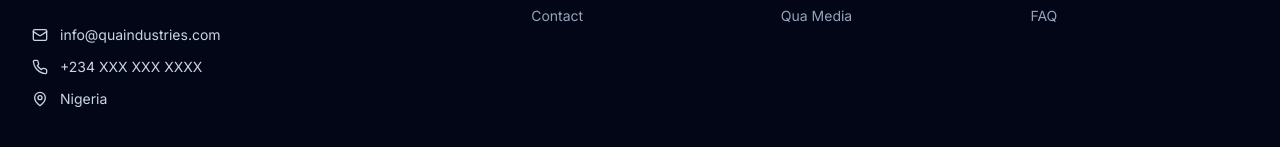
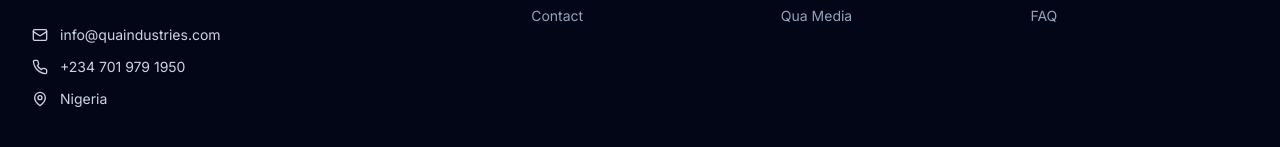
Before and after one commit to MichaelOputa/Qua-Industries, a React (Vite) app: page /contact in a window 1280 px wide. Shown: the part 1641-1788 px from the top of the page. Built offline with nearby package versions, Linux system fonts and the light colour scheme.

Commit message:
Qua Industries

```diff
--- a/src/components/Footer.tsx
+++ b/src/components/Footer.tsx
@@ -47,9 +47,9 @@ export default function Footer() {
                 <Mail size={16} />
                 info@quaindustries.com
               </a>
-              <a href="tel:+234XXXXXXXXXX" className="flex items-center gap-3 text-navy-300 hover:text-primary-400 transition-colors text-sm">
+              <a href="tel:+2347019791950" className="flex items-center gap-3 text-navy-300 hover:text-primary-400 transition-colors text-sm">
                 <Phone size={16} />
-                +234 XXX XXX XXXX
+                +234 701 979 1950
               </a>
               <div className="flex items-center gap-3 text-navy-300 text-sm">
                 <MapPin size={16} />
--- a/src/pages/ContactPage.tsx
+++ b/src/pages/ContactPage.tsx
@@ -20,8 +20,8 @@ const contactInfo = [
   {
     icon: Phone,
     label: 'Phone',
-    value: '+234 XXX XXX XXXX',
-    href: 'tel:+234XXXXXXXXXX',
+    value: '+234 701 979 1950',
+    href: 'tel:+2347019791950',
   },
   {
     icon: MapPin,
```
